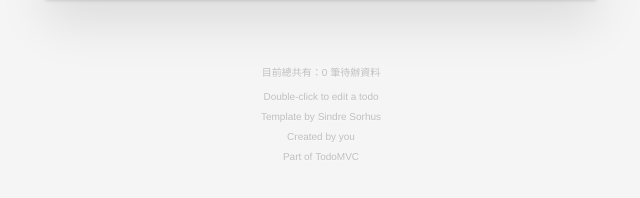
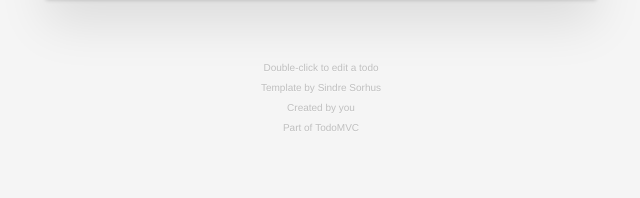
Before and after one commit to colagames/ngTodoMVCSample, an Angular app: page / in a window 1280 px wide. Shown: the part 198-396 px from the top of the page, without its empty margins (319-959 px from the left). Built offline with nearby package versions, Linux system fonts and the light colour scheme.

Commit message:
任務 10 進階練習：實作 OnChanges 介面，並實作 ngOnChanges 方法

```diff
--- a/src/app/app.component.ts
+++ b/src/app/app.component.ts
@@ -19,6 +19,7 @@ export class AppComponent {
   addTodos() {
     if (this.todo) {
       console.log(this.todo);
+      this.todos = [...this.todos];
       this.todos.push({
         text: this.todo,
         done: false
--- a/src/app/footer-component/footer-component.component.html
+++ b/src/app/footer-component/footer-component.component.html
@@ -1,7 +1,7 @@
 <!-- This footer should hidden by default and shown when there are todos -->
 <footer class="footer" *ngIf="todos.length > 0">
   <!-- This should be `0 items left` by default -->
-    <span class="todo-count"><strong>0</strong> item left</span>
+  <span class="todo-count" [ngStyle]="{'color': tooMore ? 'red' : ''}"><strong>{{todos.length}}</strong> item left</span>
   <!-- Remove this if you don't implement routing -->
   <ul class="filters">
     <li>
@@ -15,12 +15,12 @@
     </li>
   </ul>
   <!-- Hidden if no completed items are left ↓ -->
-    <button class="clear-completed" (click)="doClear()" >Clear completed</button>
+  <button class="clear-completed" (click)="doClear()">Clear completed</button>
 </footer>
 
 
 <footer class="info">
-  目前總共有：{{todos.length}} 筆待辦資料
+
   <p>Double-click to edit a todo</p>
   <!-- Remove the below line ↓ -->
   <p>Template by <a href="http://sindresorhus.com">Sindre Sorhus</a></p>
--- a/src/app/footer-component/footer-component.component.ts
+++ b/src/app/footer-component/footer-component.component.ts
@@ -1,16 +1,17 @@
-import { Component, OnInit, Input, Output, EventEmitter } from '@angular/core';
+import { Component, OnInit, Input, Output, EventEmitter, OnChanges } from '@angular/core';
 
 @Component({
   selector: 'app-footer-component',
   templateUrl: './footer-component.component.html',
   styleUrls: ['./footer-component.component.css'],
 })
-export class FooterComponentComponent implements OnInit {
+export class FooterComponentComponent implements OnInit, OnChanges {
+
+
+  tooMore = false;
 
 
   @Input() todos: any[] = [];
-
-
 
   @Output() clearComplete = new EventEmitter();
 
@@ -24,4 +25,9 @@ export class FooterComponentComponent implements OnInit {
     this.clearComplete.emit();
   }
 
+  ngOnChanges() {
+    console.log('ngOnChanges');
+    this.tooMore = this.todos.length > 5;
+  }
+
 }
```
Lines whose indentation alone changed are shown as unchanged.
